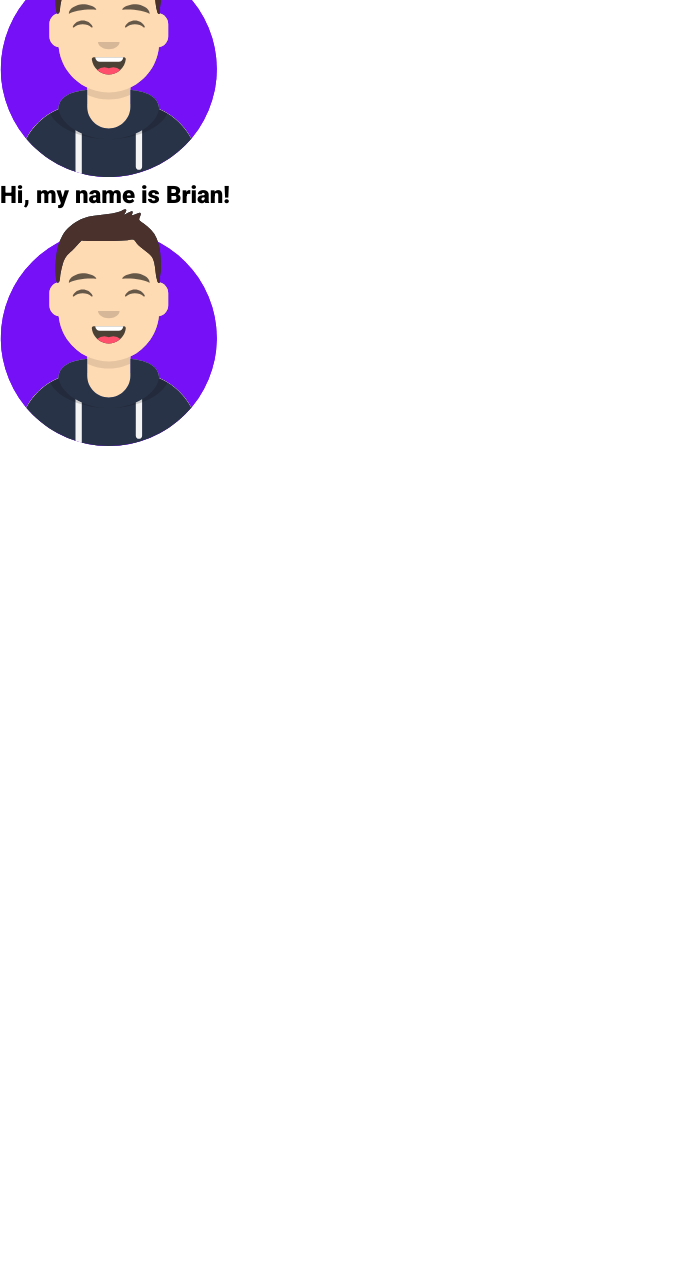
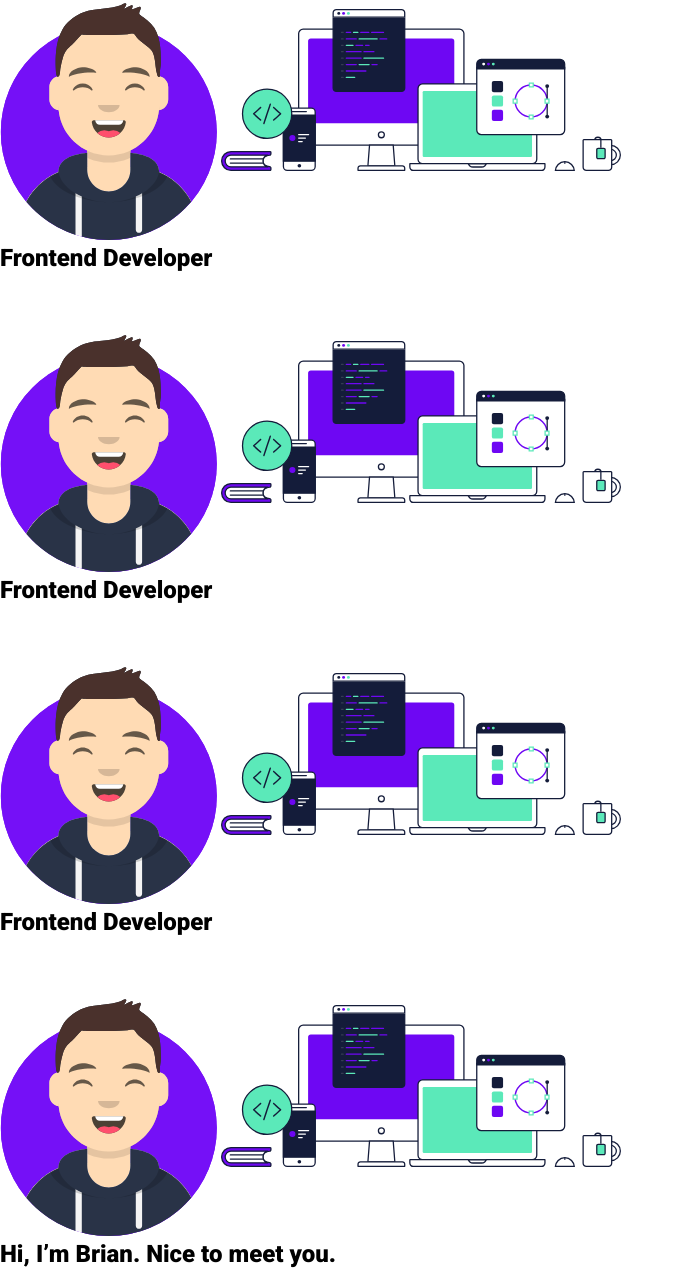
Before and after one commit to brianbande7L/MenuHamburguesa, a plain HTML site: page index.html in a window 1280 px wide. Shown: the part 168-1436 px from the top of the page, without its empty margins (0-684 px from the left). Before the commit the page ends 800 px from the top, so only its background shows below. Drawn offline with Linux system fonts and the light colour scheme.

Commit message:
probando

```diff
--- a/index.html
+++ b/index.html
@@ -13,7 +13,7 @@
             <h2 class="nav__logo">Hambur</h2>
 
             <label for="menu">
-                <img src="assets.svg" alt="" class="nav__label">
+                <img src="/assets/assets.svg" alt="" class="nav__label">
             </label>
 
             <input type="checkbox" id="menu" class="nav__input">
@@ -30,14 +30,37 @@
     <section>
         <div class="hero__container">
             <h1 class="hero__titulo">Frontend Developer</h1>
-            <img class="hero__img" src="assets2.svg" alt="">
+            <img class="hero__img" src="assets/assets2.svg" alt="">
+            <img class="hero__img" src="assets/hero-devices.svg" alt="">
+        </div>
+    </section>
+
+    <section>
+        <div class="hero__container">
+            <h1 class="hero__titulo">Frontend Developer</h1>
+            <img class="hero__img" src="assets/assets2.svg" alt="">
+            <img class="hero__img" src="assets/hero-devices.svg" alt="">
+        </div>
+    </section>
+    <section>
+        <div class="hero__container">
+            <h1 class="hero__titulo">Frontend Developer</h1>
+            <img class="hero__img" src="assets/assets2.svg" alt="">
+            <img class="hero__img" src="assets/hero-devices.svg" alt="">
+        </div>
+    </section>
+    <section>
+        <div class="hero__container">
+            <h1 class="hero__titulo">Frontend Developer</h1>
+            <img class="hero__img" src="assets/assets2.svg" alt="">
+            <img class="hero__img" src="assets/hero-devices.svg" alt="">
         </div>
     </section>
 
     <section>
         <div class="main__container">
-            <h1 class="main__titulo">Hi, my name is Brian!</h1>
-            <img class="hero__img" src="assets2.svg" alt="">
+            <h1 class="main__titulo">Hi, I’m Brian. Nice to meet you.</h1>
+
         </div>
     </section>
 
--- a/styles.css
+++ b/styles.css
@@ -64,7 +64,6 @@ header{
 
 @media (max-width: 700px){
     header{
-        position: fixed;
         width: 100%;
     }
 
@@ -107,14 +106,12 @@ header{
     }
 
     .hero__titulo{
-        text-align: center;
-        margin: 70px auto;
         font-size: 2.4em;
         color: #050404;
 
     }
 
     .hero__img{
-        justify-content: center;
+
     }
 }
```
Also changed, not shown: assets/assets.svg (renamed from assets.svg), assets/assets2.svg (renamed from assets2.svg), assets/hero-devices.svg (added).
